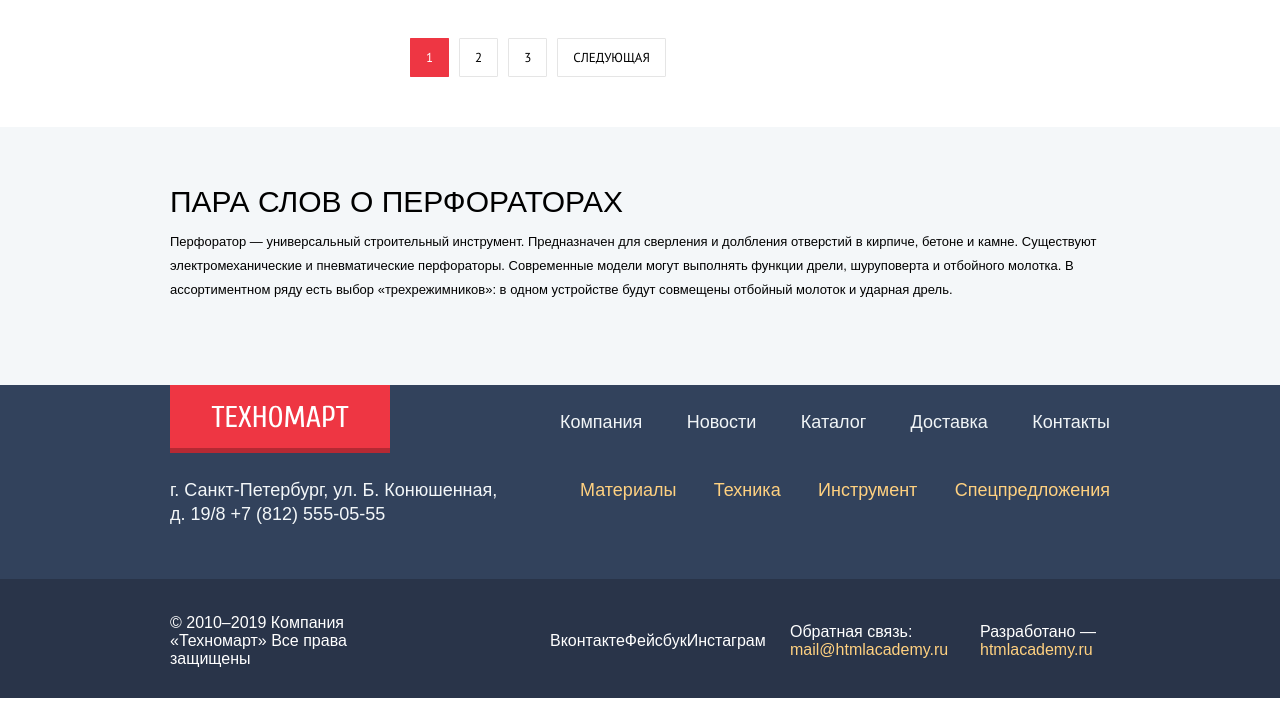
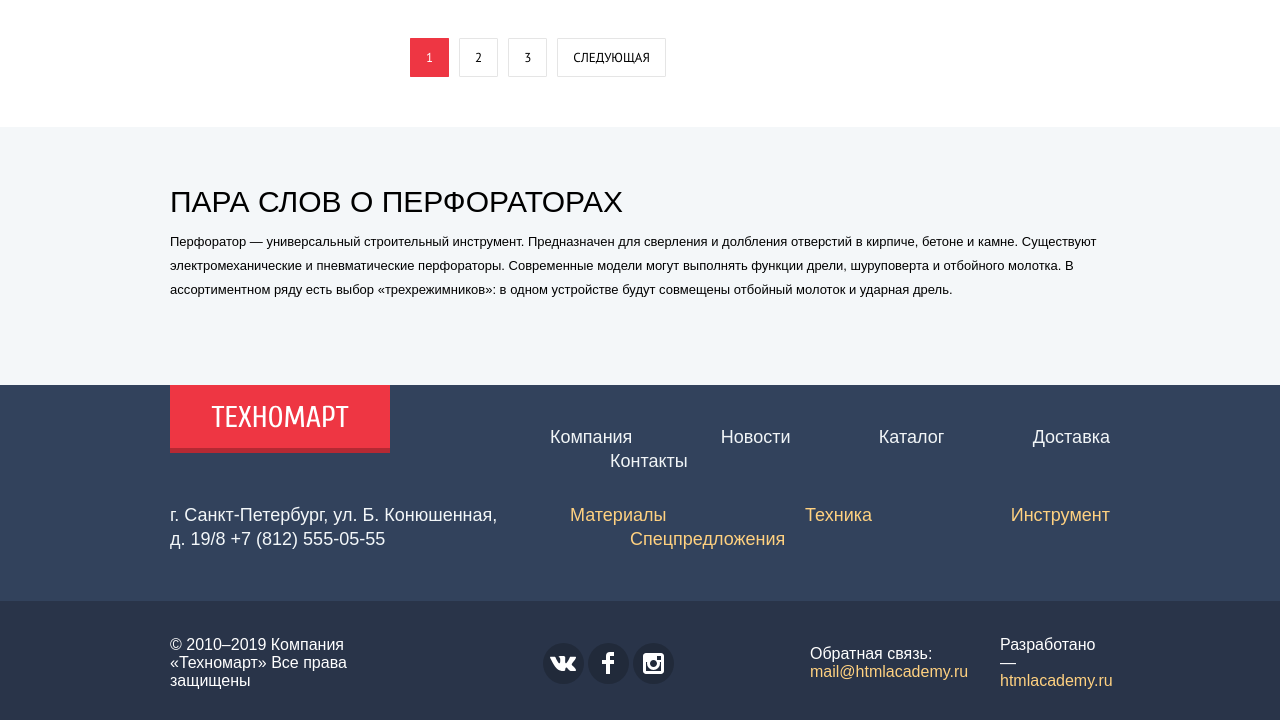
Before and after one commit to randomrationalizer/407511-technomart-27, a plain HTML site: page catalog.html in a window 1280 px wide. Shown: the part 1688-2408 px from the top of the page. Before the commit the page ends 2386 px from the top, so only its background shows below. Drawn offline with Linux system fonts and the light colour scheme; a web font is replaced by a local one.

Commit message:
Добавляет стилизацию футера

```diff
--- a/catalog.html
+++ b/catalog.html
@@ -390,7 +390,7 @@
           <ul class="footer-navigation">
             <li><a href="">Компания</a></li>
             <li><a href="">Новости</a></li>
-            <li><a href="">Каталог</a></li>
+            <li><a>Каталог</a></li>
             <li><a href="">Доставка</a></li>
             <li><a href="">Контакты</a></li>
           </ul>
@@ -409,9 +409,9 @@
             Все права защищены
           </p>
           <ul class="footer-social">
-            <li><a class="social-button" href="https://vk.com">Вконтакте</a></li>
-            <li><a class="social-button" href="https://www.facebook.com/">Фейсбук</a></li>
-            <li><a class="social-button" href="https://instagram.com">Инстаграм</a></li>
+            <li><a class="social-button vk" href="https://vk.com"><span class="visually-hidden">Вконтакте</span></a></li>
+            <li><a class="social-button fb" href="https://www.facebook.com/"><span class="visually-hidden">Фейсбук</span></a></li>
+            <li><a class="social-button ig" href="https://instagram.com"><span class="visually-hidden">Инстаграм</span></a></li>
           </ul>
           <p class="footer-feedback-link">
             Обратная связь: <a href="mailto:mail@htmlacademy.ru">mail@htmlacademy.ru</a>
--- a/css/srtyle.css
+++ b/css/srtyle.css
@@ -1186,6 +1186,7 @@ input[type="radio"].visually-hidden {
 }
 
 .main-footer {
+  width: 100%;
   margin-top: 70px;
 
   font-size: 18px;
@@ -1199,20 +1200,17 @@ input[type="radio"].visually-hidden {
   margin-top: 0;
 }
 
-.footer-navigation-wrapper {
-  width: 100%;
-}
-
 .footer-navigation-wrapper .container {
   display: flex;
   justify-content: space-between;
   align-items: baseline;
   flex-wrap: wrap;
-  padding-bottom: 53px;
+  margin-bottom: 50px;
 }
 
 .footer-logo {
   order: 1;
+  align-self: flex-start;
   height: 63px;
   padding: 20px 41px 20px 41px;
   margin: 0;
@@ -1222,14 +1220,15 @@ input[type="radio"].visually-hidden {
   order: 3;
   width: 330px;
   margin: 0;
-  margin-top: 30px;
 
   color: #f3f7f9;
 }
 
 .footer-navigation,
-.footer-sectons-list,
-.footer-social {
+.footer-sectons-list {
+  display: flex;
+  justify-content: space-between;
+  flex-wrap: wrap;
   margin: 0;
   padding: 0;
 
@@ -1238,20 +1237,30 @@ input[type="radio"].visually-hidden {
 
 .footer-navigation {
   order: 2;
-  display: flex;
-  justify-content: space-between;
-  width: 550px;
+
+  width: 560px;
+  margin-top: 40px;
+  margin-bottom: 30px;
 }
 
 .footer-sectons-list {
   order: 4;
-  display: flex;
-  justify-content: space-between;
-  width: 530px;
+  width: 540px;
+}
+
+.footer-navigation a,
+.footer-sectons-list a {
+  display: block;
+  margin-left: 60px;
 }
 
 .footer-navigation a {
   color: #f1f5f7;
+}
+
+.footer-navigation li:first-child a,
+.footer-sectons-list li:first-child a {
+  margin-left: 0;
 }
 
 .footer-sectons-list a {
@@ -1272,8 +1281,6 @@ input[type="radio"].visually-hidden {
 }
 
 .footer-copyrights-wrapper {
-  width: 100%;
-
   font-size: 16px;
   line-height: 18px;
   color: #ffffff;
@@ -1284,25 +1291,25 @@ input[type="radio"].visually-hidden {
 .footer-copyrights-wrapper .container {
   display: flex;
   align-items: center;
+  flex-wrap: wrap;
   padding: 35px 0 30px 0;
 }
 
 .footer-copyright {
-  width: 230px;
+  width: 240px;
   margin: 0;
-  margin-right: 150px;
 }
 
 .footer-feedback-link {
   width: 160px;
   margin: 0;
   margin-left: auto;
+  margin-right: 30px;
 }
 
 .footer-developers {
-  width: 130px;
+  width: 110px;
   margin: 0;
-  margin-left: 30px;
 }
 
 .footer-feedback-link a,
@@ -1325,13 +1332,48 @@ input[type="radio"].visually-hidden {
 
 .footer-social {
   display: flex;
-  width: 160px;
+  justify-content: center;
+  flex-wrap: wrap;
+  width: 320px;
   margin: 0;
+  margin-left: auto;
   padding: 0;
 
   list-style: none;
 }
 
 .social-button {
+  display: block;
+  width: 41px;
+  height: 41px;
+  margin-right: 4px;
+
   color: #ffffff;
+
+  border-radius: 50%;
+  background-color: #212a3a;
 }
+
+.social-button.vk {
+  background-image: url("../img/icon-vk.svg");
+  background-repeat: no-repeat;
+  background-position: 50% 50%;
+}
+
+.social-button.fb {
+  background-image: url("../img/icon-fb.svg");
+  background-repeat: no-repeat;
+  background-position: 50% 50%;
+}
+
+.social-button.ig{
+  background-image: url("../img/icon-ig.svg");
+  background-repeat: no-repeat;
+  background-position: 50% 50%;
+}
+
+.social-button:hover,
+.social-button:focus,
+.social-button:active {
+  background-color: #ee3643;
+}
```
Also changed, not shown: index.html (+3 -3 lines), img/icon-fb.svg (renamed from img/fb-icon.svg), img/icon-ig.svg (renamed from img/insta-icon.svg), img/icon-vk.svg (renamed from img/vk-icon.svg).
